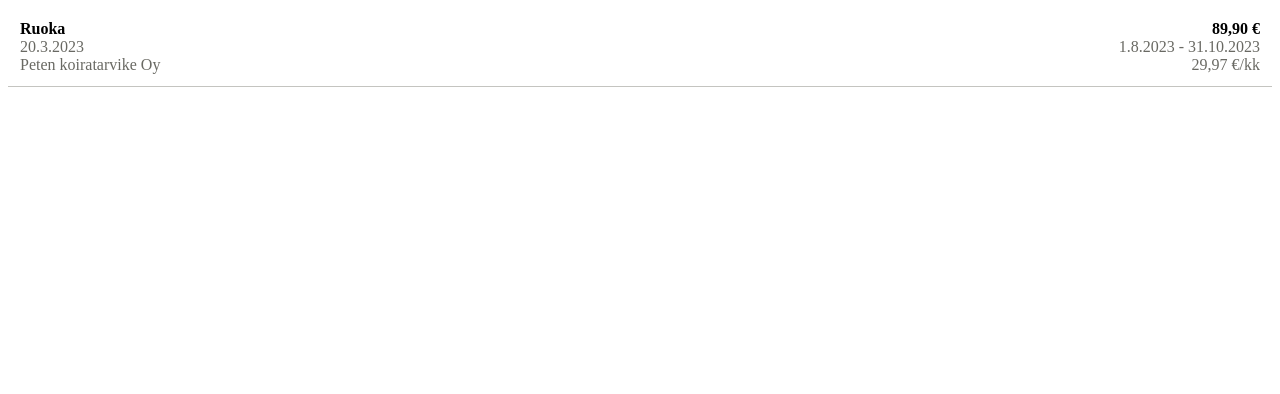
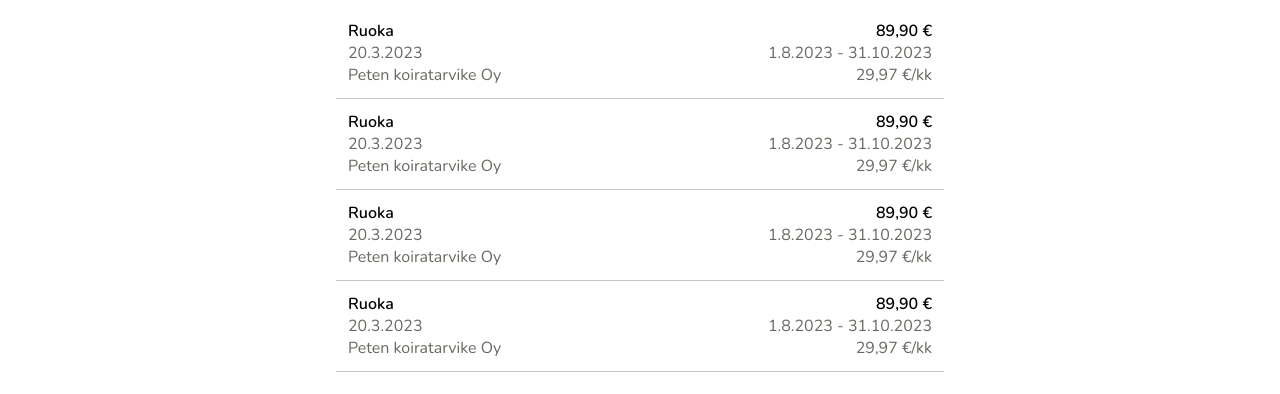
Before and after one commit to TiiaJau/koiran-hinta, a React (Vite) app: page / in a window 1280 px wide. Shown: the top 394 px of the page. Built offline with nearby package versions, Linux system fonts and the light colour scheme.

Commit message:
lisää yleiset ulkoasumääritteet

```diff
--- a/src/components/App/App.jsx
+++ b/src/components/App/App.jsx
@@ -1,12 +1,15 @@
 import Item from '../Item'
-import './App.css'
+import styles from './App.module.scss'
 
 function App() {
 
   return (
     <>
-      <div>
-      <Item />
+      <div className={styles.app}>
+        <Item />
+        <Item />
+        <Item />
+        <Item />
       </div>
     </>
   )
--- /dev/null
+++ b/src/components/App/App.module.scss
@@ -0,0 +1,7 @@
+@import url('https://fonts.googleapis.com/css2?family=Nunito:wght@400;600&display=swap');
+
+.app {
+  font-family: 'Nunito', sans-serif;
+  max-width: 38rem;
+  margin: 0 auto;
+}
```
Also changed, not shown: src/components/App/App.css (deleted).
